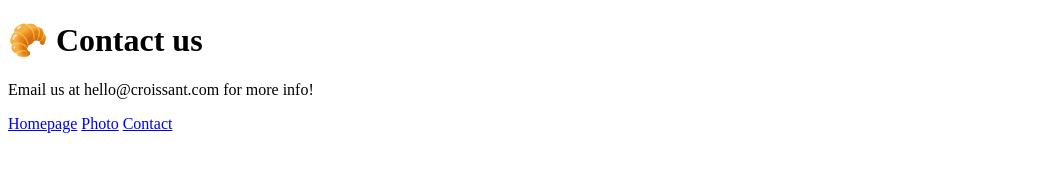
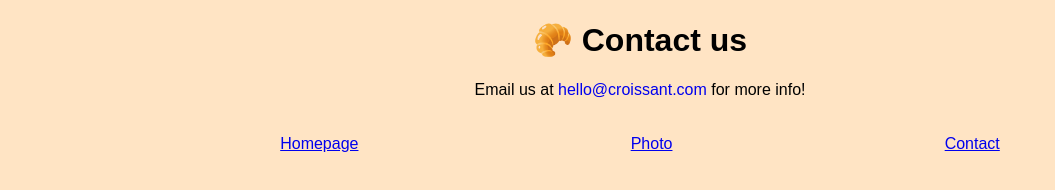
Before and after one commit to rochu36/croissant, a plain HTML site: page contact.html in a window 1280 px wide. Shown: the whole page, without its empty margins (0-1055 px from the left). Drawn offline with Linux system fonts and the light colour scheme.

Commit message:
Updated CSS styling

```diff
--- a/contact.html
+++ b/contact.html
@@ -8,8 +8,14 @@
   </head>
   <body>
     <h1>🥐 Contact us</h1>
-    <p>Email us at hello@croissant.com for more info!</p>
-    <div>
+    <p>
+      Email us at
+      <a href="mailto:hello@croissant.com" class="email-address"
+        >hello@croissant.com</a
+      >
+      for more info!
+    </p>
+    <div class="navigation-links">
       <a href="/">Homepage</a>
       <a href="/photo.html">Photo</a>
       <a href="/contact.html">Contact</a>
--- a/src/style.css
+++ b/src/style.css
@@ -0,0 +1,24 @@
+body {
+  background-color: bisque;
+  font-family: sans-serif;
+  text-align: center;
+}
+
+p {
+  padding: 20px;
+  padding-top: 0;
+}
+
+img {
+  border-radius: 10px;
+  max-width: 600px;
+}
+
+.email-address {
+  text-decoration: none;
+}
+
+.navigation-links {
+  display: flex;
+  justify-content: space-evenly;
+}
```
Also changed, not shown: index.html (+1 -1 lines), photo.html (+4 -1 lines).
